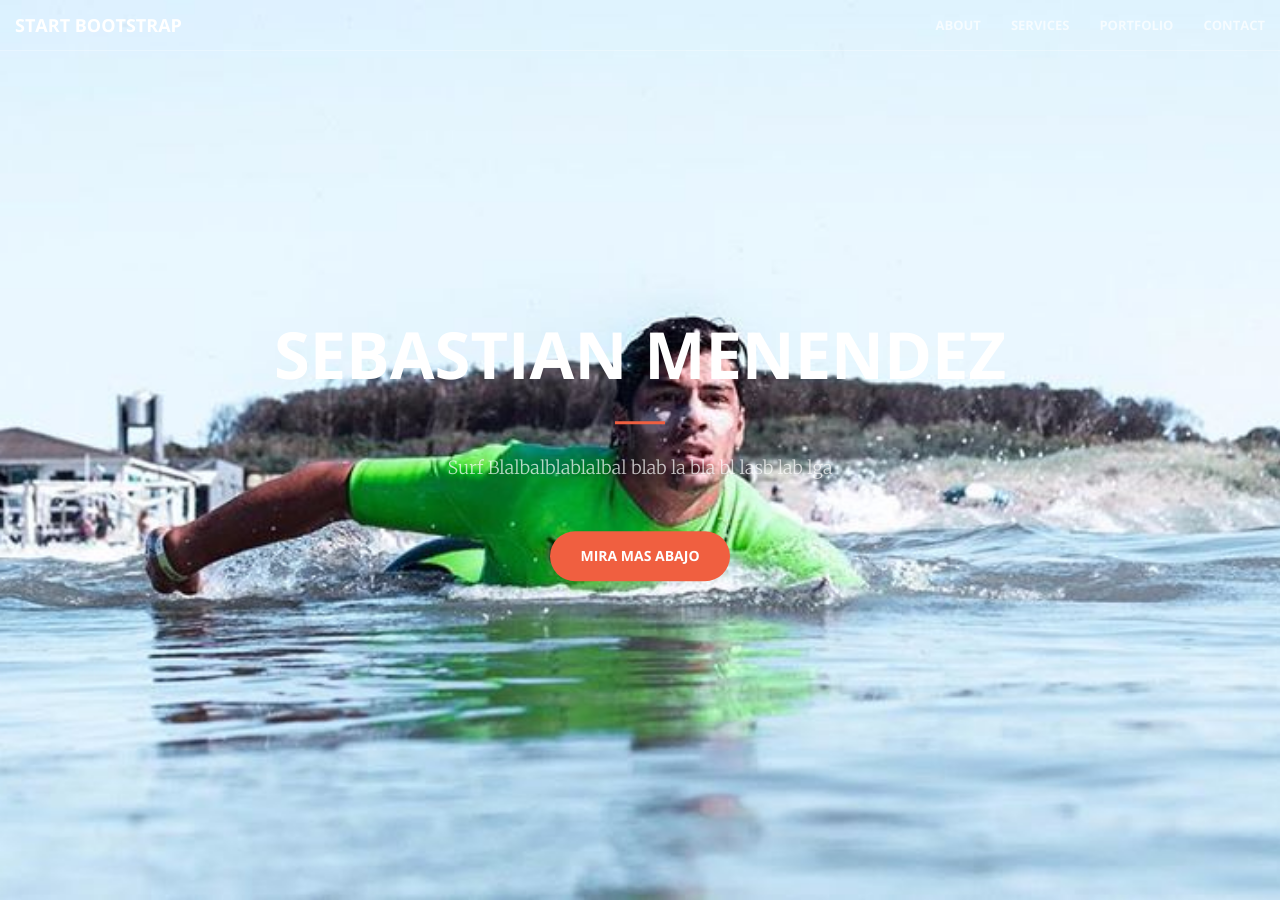
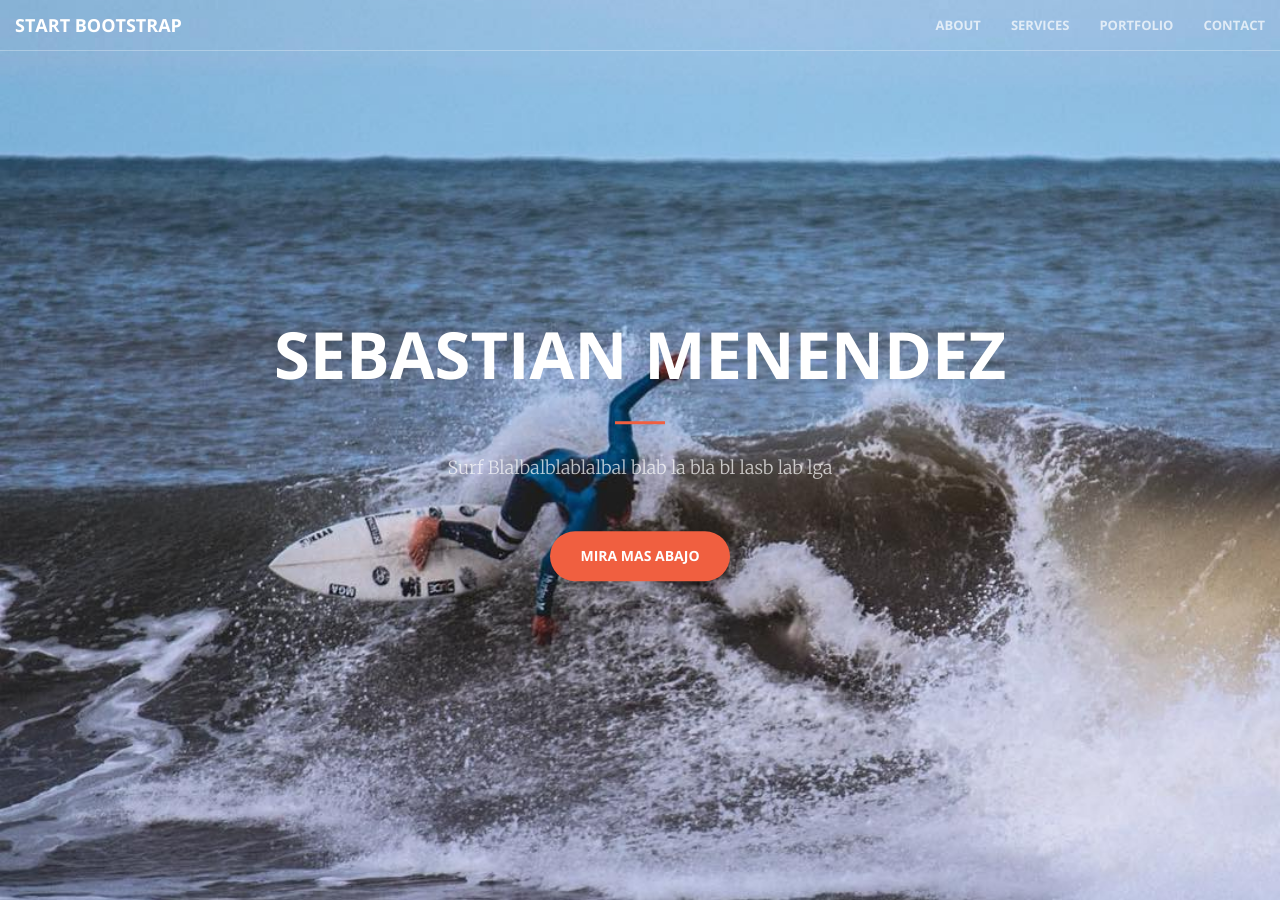
Before and after one commit to sebamenendez/me, a Jekyll site: the page built from index.html, in a window 1280 px wide and 900 px high. Built offline with Jekyll 4.4.1, drawn with Linux system fonts in a browser that asks for light colours.

Commit message:
no message

```diff
--- a/_sass/_base.scss
+++ b/_sass/_base.scss
@@ -155,7 +155,7 @@ header {
     min-height: auto;
     @include background-cover;
     background-position: center;
-    background-image: url('../img/portfolio/seba2.jpg');
+    background-image: url('../img/portfolio/seba3.jpg');
     text-align: center;
     color: white;
     .header-content {
```
Also changed, not shown: img/portfolio/seba3.jpg (added).
